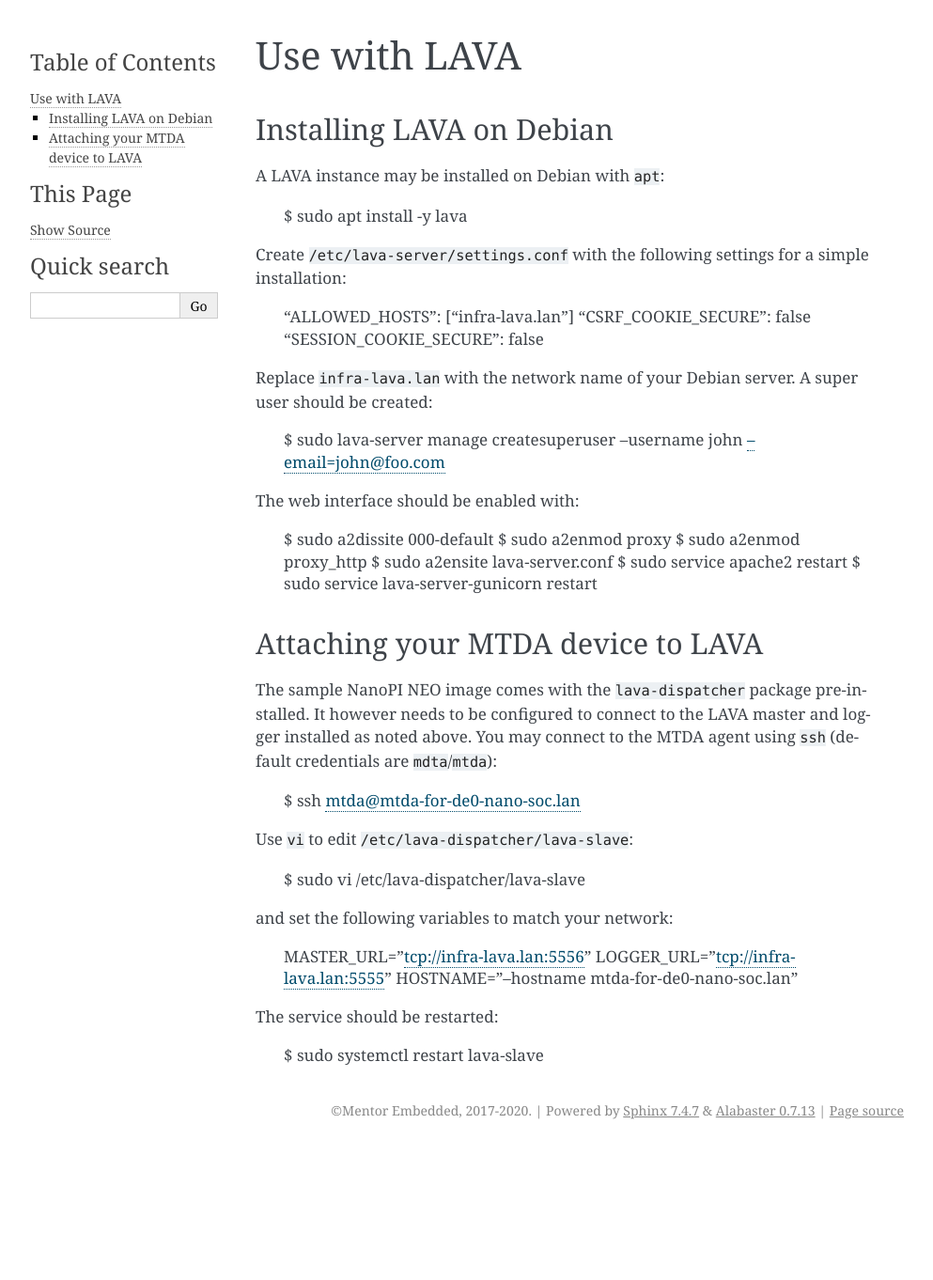
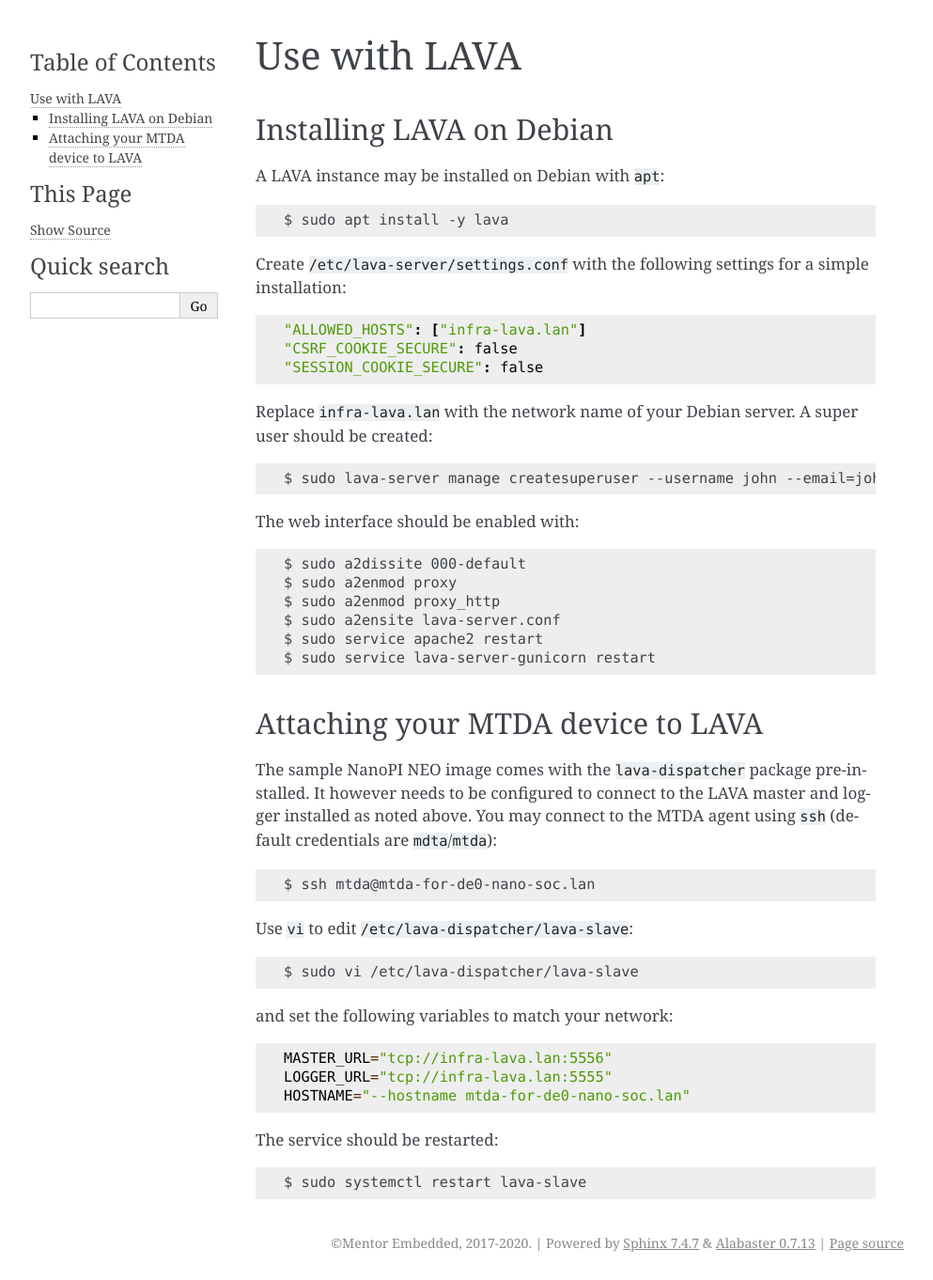
Before and after one commit to siemens/mtda, a Sphinx documentation site: the page built from docs/lava.rst, in a window 1280 px wide. Shown: the whole page at 94% size, without its empty margins (148-1141 px from the left). Built offline with Sphinx 7.4.7, drawn with Linux system fonts in a browser that asks for light colours; before the commit the page ends 1221 px from its top, so only the background shows below that.

```diff
--- a/docs/lava.rst
+++ b/docs/lava.rst
@@ -4,23 +4,23 @@ Use with LAVA
 Installing LAVA on Debian
 -------------------------
 
-A LAVA instance may be installed on Debian with ``apt``:
+A LAVA instance may be installed on Debian with ``apt``::
 
     $ sudo apt install -y lava
 
 Create ``/etc/lava-server/settings.conf`` with the following settings for a
-simple installation:
+simple installation::
 
     "ALLOWED_HOSTS": ["infra-lava.lan"]
     "CSRF_COOKIE_SECURE": false
     "SESSION_COOKIE_SECURE": false
 
 Replace ``infra-lava.lan`` with the network name of your Debian server. A super
-user should be created:
+user should be created::
 
     $ sudo lava-server manage createsuperuser --username john --email=john@foo.com
 
-The web interface should be enabled with:
+The web interface should be enabled with::
 
     $ sudo a2dissite 000-default
     $ sudo a2enmod proxy
@@ -35,20 +35,20 @@ Attaching your MTDA device to LAVA
 The sample NanoPI NEO image comes with the ``lava-dispatcher`` package
 pre-installed. It however needs to be configured to connect to the LAVA master
 and logger installed as noted above. You may connect to the MTDA agent using
-``ssh`` (default credentials are ``mdta``/``mtda``):
+``ssh`` (default credentials are ``mdta``/``mtda``)::
 
     $ ssh mtda@mtda-for-de0-nano-soc.lan
 
-Use ``vi`` to edit ``/etc/lava-dispatcher/lava-slave``:
+Use ``vi`` to edit ``/etc/lava-dispatcher/lava-slave``::
 
     $ sudo vi /etc/lava-dispatcher/lava-slave
 
-and set the following variables to match your network:
+and set the following variables to match your network::
 
     MASTER_URL="tcp://infra-lava.lan:5556"
     LOGGER_URL="tcp://infra-lava.lan:5555"
     HOSTNAME="--hostname mtda-for-de0-nano-soc.lan"
 
-The service should be restarted:
+The service should be restarted::
 
     $ sudo systemctl restart lava-slave
```
